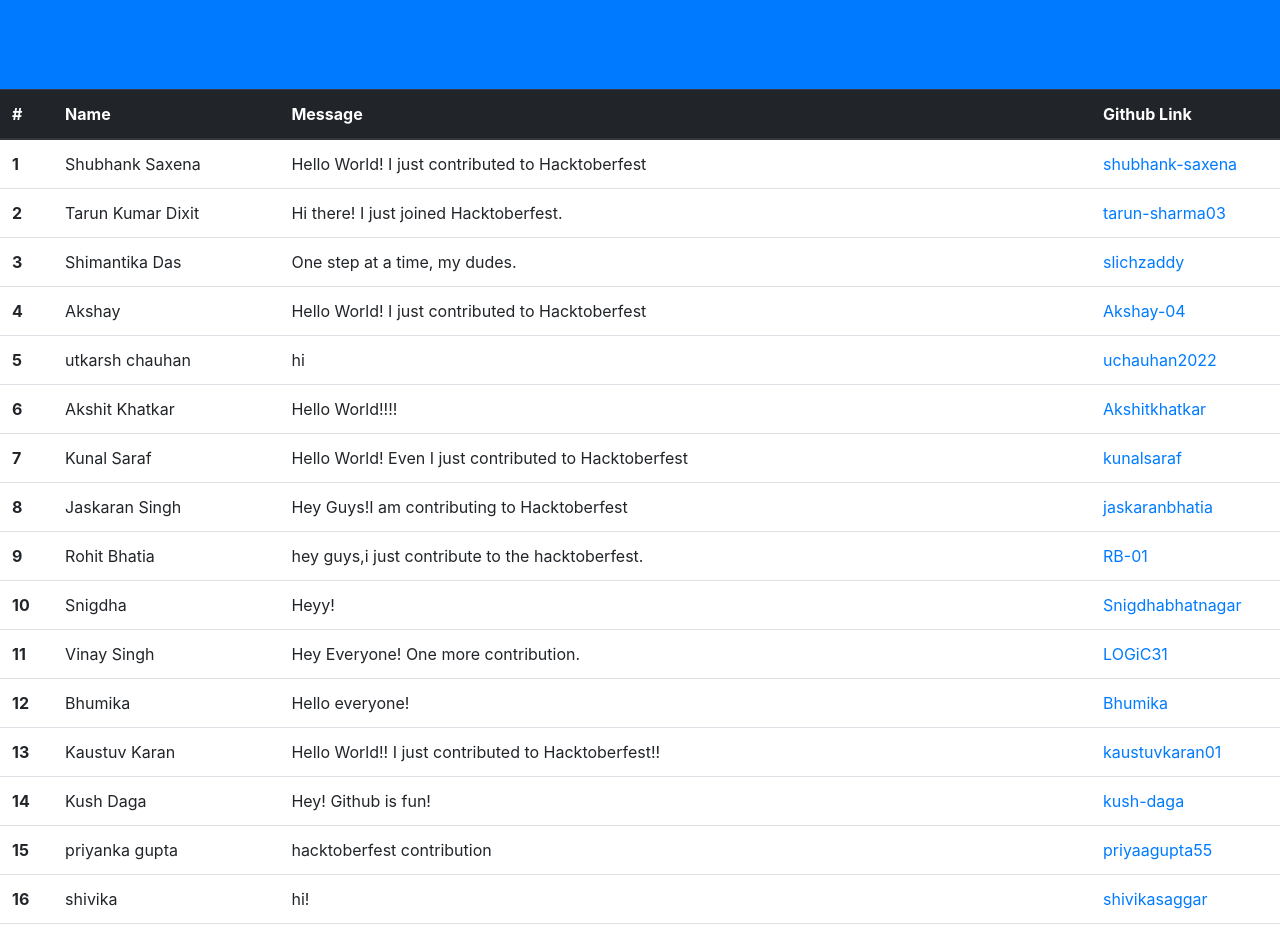
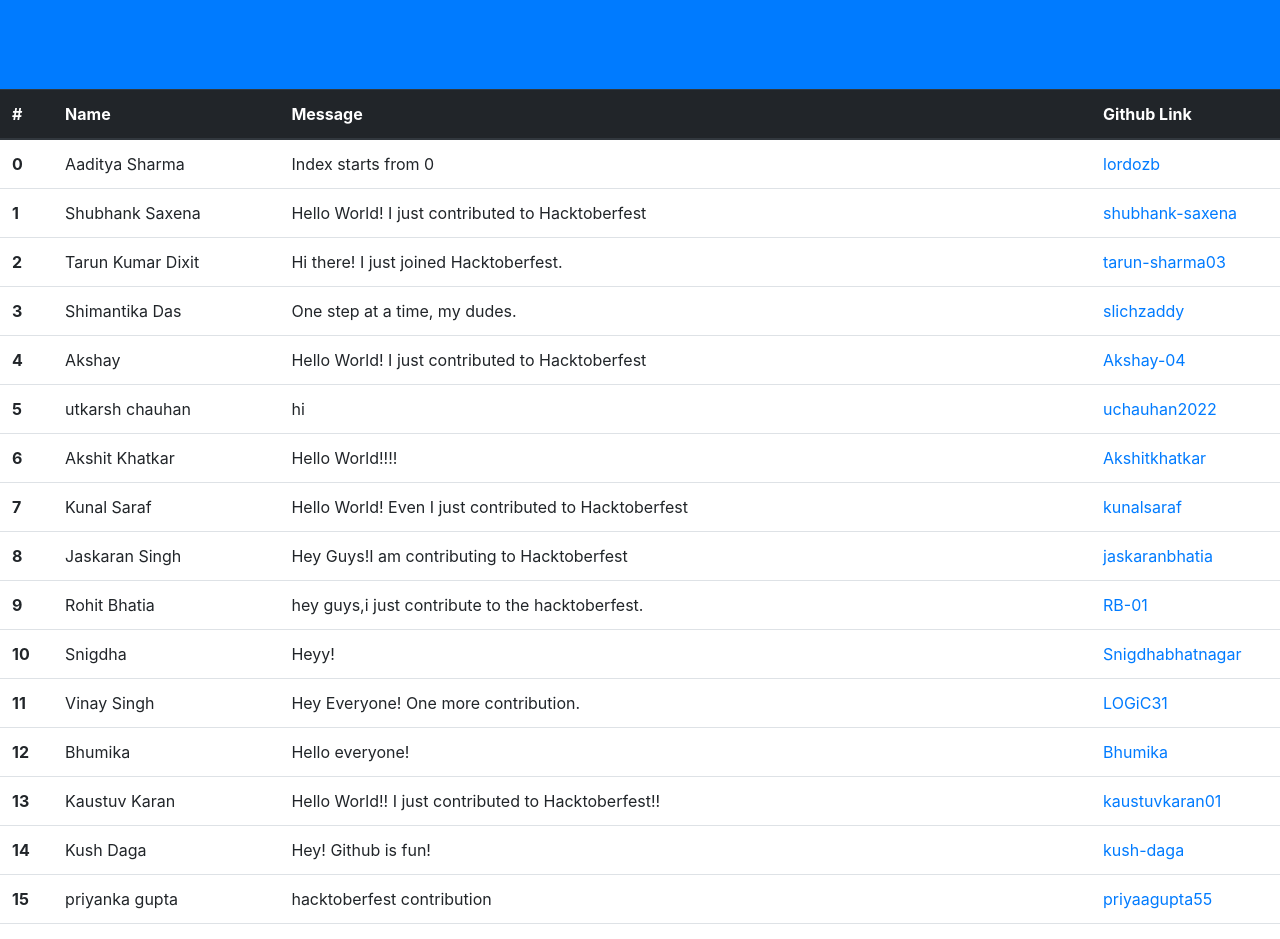
Before and after one commit to creative-computing-society/creative-computing-society.github.io, a website with bundled scripts: page index.html in a window 1280 px wide. Shown: the part 1140-2079 px from the top of the page. Built offline with nearby package versions, Linux system fonts and the light colour scheme.

Commit message:
First Commit

```diff
--- a/index.html
+++ b/index.html
@@ -75,6 +75,13 @@
           </tr>
         </thead>
         <tbody>
+
+          <tr>
+            <th scope="row">0</th>
+            <td>Aaditya Sharma</td>
+            <td>Index starts from 0</td>
+            <td><a href="https://github.com/lordozb">lordozb</a></td>
+          </tr>
 
           <tr>
             <th scope="row">1</th>
```
